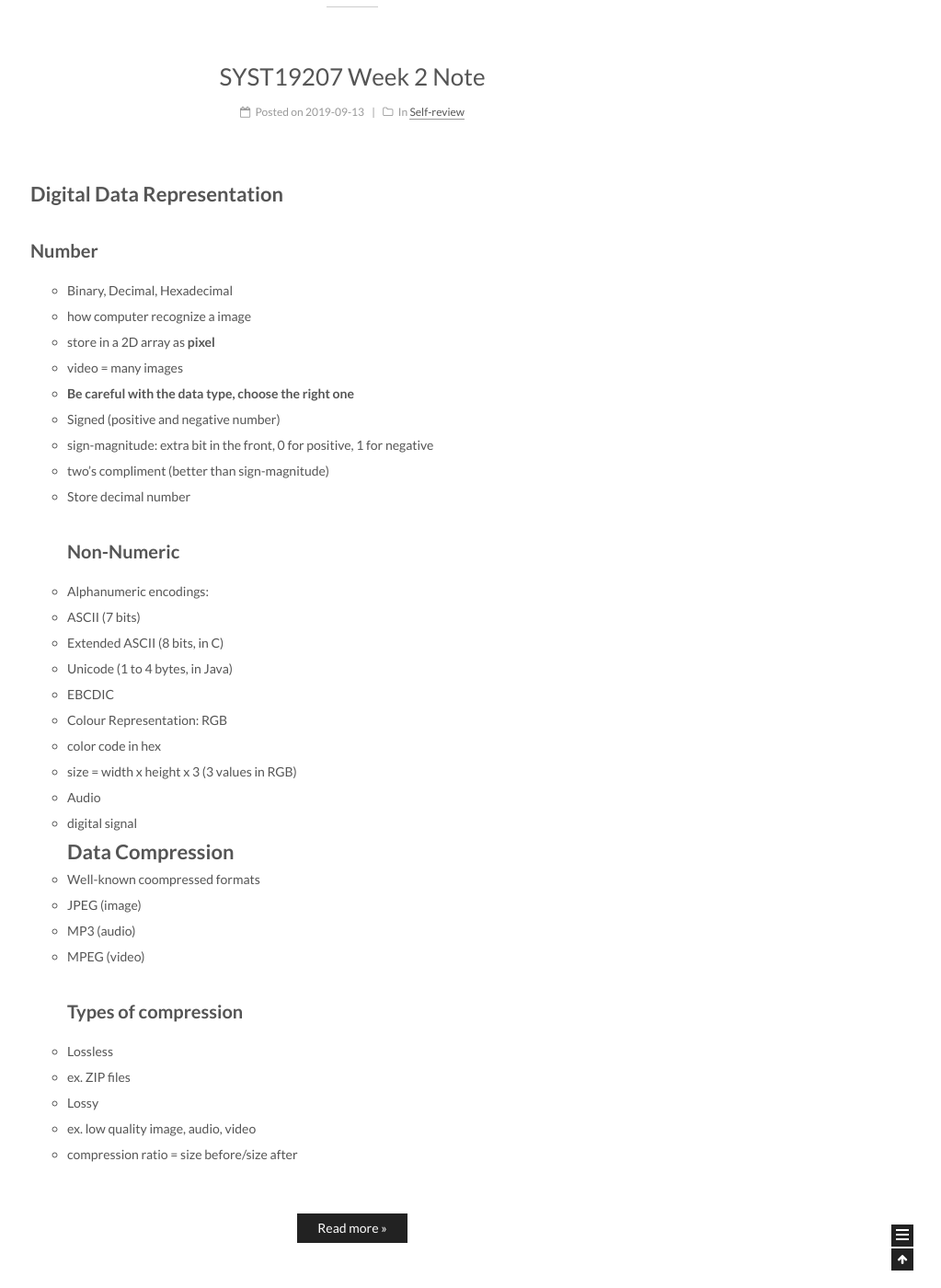
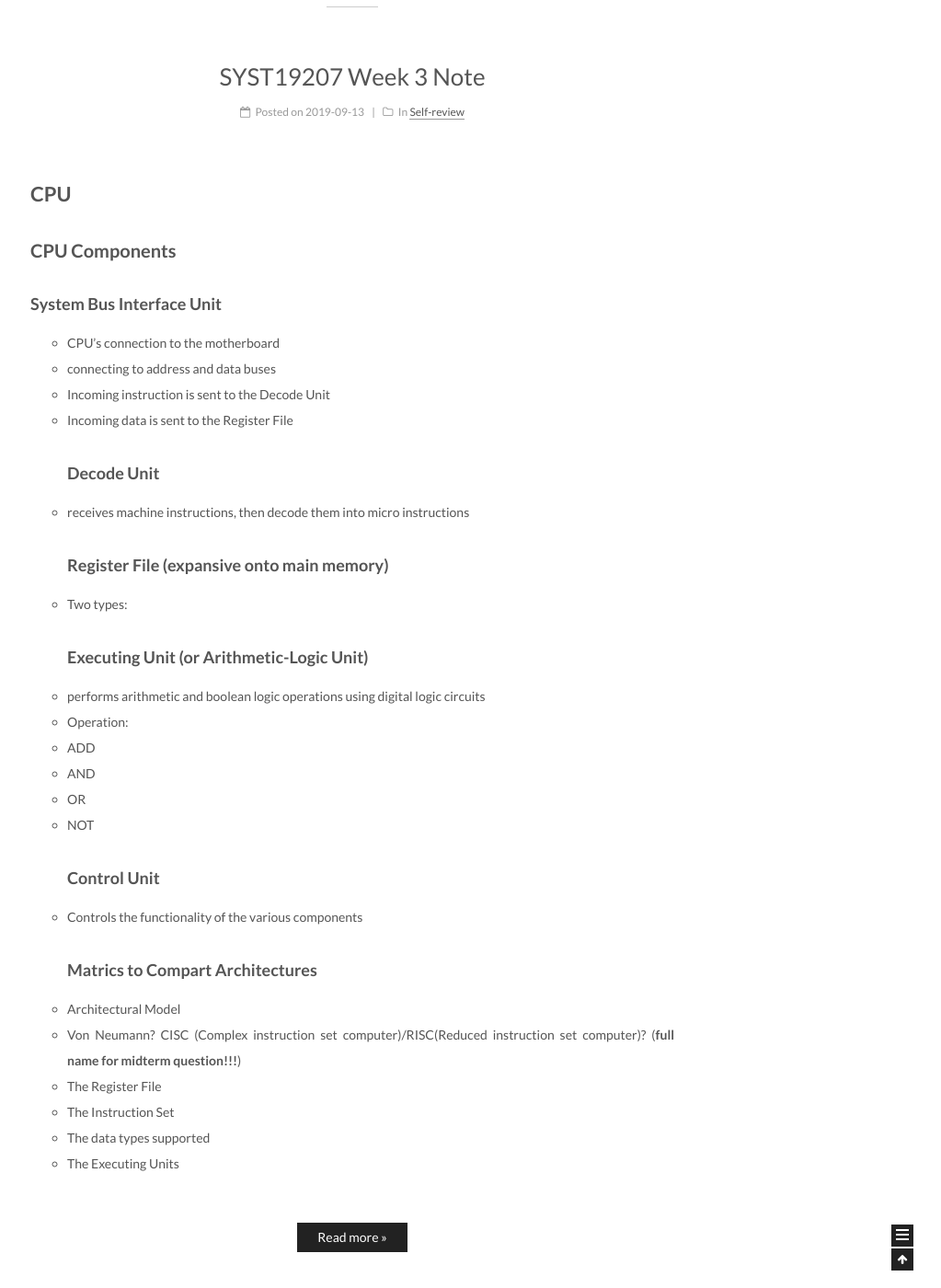
Before and after one commit to ALeafWolf/aleafwolf.github.io, a Jekyll site: the page built from index.html, in a window 1280 px wide and 1400 px high, scrolled down 5076 px. Shown: the whole window at 92% size, without its empty margins (257-1280 px from the left). Built offline with Jekyll 4.4.1, drawn with Linux system fonts in a browser that asks for light colours; the list of posts is cut into pages by our own code; some of the changed text lies outside the part shown.

Commit message:
add notes

````diff
--- /dev/null
+++ b/_posts/2019-09-12-LITT-note-w3.md
@@ -0,0 +1,12 @@
+---
+title: LITT26367 Week 3 Note
+category: Self-review
+tag: LITT26367
+---
+# Intersectionality
+* created by Kimberle Crenshaw, 1989
+* Demarginlizing the Intersection of Race and Sex: A Black Feminist Critique of Antidiscrimination Doctrine, ...
+* Def: an analytic sensibility, a way of thinking about identity and its relationship to power. Originally articulated on behalf of black women, the term brought to light the invisibility of many constituents within groups that claim them as members, but often fail to represent them
+
+# Essay
+* self-awareness related to the writing
--- a/_posts/2019-09-13-INFO23431-note-w2.md
+++ b/_posts/2019-09-13-INFO23431-note-w2.md
@@ -48,16 +48,19 @@
  - its organizational strategy regarding risk
  - exposure level of its assets
 * Many of attack could fall under more than 1 attack category
+
 ## Compromises to intellectual property
 * Intellectual Property (IP): creation, ownership and control of original ideas as well as the representation of those ideas
  - ex. algorim of google search
  - Unauthorized use of IP is an information security threat
+
 ## Software Piracy
 * The most common IP breaches involve SW piracy
 * two watch dot organizations investigate SW abuse:
  - SIIA
  - BSA
 * Copyright law with technical security mechanisem
+
 ## Deviations in quality of service
 * Availability disruption
 * Downtime: percentage of time a service in unavilable
@@ -70,6 +73,7 @@
  - phone
  - ...
 * Internet service, communications, and power irregularities dramatically affect the availability of information and systems
+
 ## Espionage or Trespass
 * Access of protected information by unauthorized individuals
 * Competitive intelligence(legal) vs. industrial expionage(illegal)
@@ -90,10 +94,12 @@
   - prevent by sorting, generate a random value, add it to the password, then encrypt it
  - social engineering: pretend other ppl in order to get info
   - prevent it by training employee to not leak sensetive info to other, like check id to verify
+
 ## Forces of nature
 * Can present some of the most dangerous threat
 * organizations must implement controls to limit damage and prepare contingency plans for continued operations
 * ex. static electricity, earchquake...
+
 ## Human error or failure
 * Set policies to let ppl know the consequence of unproper operation
 * Information characteristics:
@@ -114,22 +120,65 @@
 * Social engineering
  - phishing
  - advance-fee fraud
+
 ## Information Extortion
 * attacker steals information from a computer system and demands compensation for its return or nondisclosure
  - also known as **cyberextortion** and **ransomeware**
 * commonly done in credit card number theft
+
 ## Sabotage of vandalism
 * defacing origanzation's website for many reason rather than money
 * Cyberterrorist: attacks systems for terrorists activities via networks or internet pathways
 * Cyberwarfare: Formerly sanctioned offensive operations conducted by a government or state against information or systems of another government or state
+
 ## Software attacks
-* Malware
+### Malware
  - overwhelm the processing capabilities of online systems
  - to gain access to protected systems via hidden means
  - the attack occur when
   - an individual or a group
   - designs and deploys software to attack a system
  - ex:
-  - virus
+  - virus: contain code segments, attach to existing program, take control of access
   - worms
   - Trojan horses
+### Email Attacks
+* Mail bombing (DoS): routes large puantities of email to owverwhelm the receiver
+* Spam: more like a nuisance
+ - posibility solution: block-chain (decentralizing, micro transaction)
+* Packet sniffer: monitors data traveling over network, used for both legitimate management purposes, and stealing information from a network
+* Spoofing: gain unauthorized access, intruder assumes a trusted IP address
+* **communication and interception attacks**
+![IP Spoofing Attack](/assets/images/post_images/info23431-w3-1.png)
+* Pharming: use fear to redirect user to the illegitimate site to obtaining the private info
+* Man-in-the-middle: monitors the network packets, modifies them, and inserts them back to the network
+
+## Technical Hardware Failures or Errors
+* occur when a manufacturer distributes equipment containing a known or unknown flaw
+* the system would perform outside of expected parameters
+* teminal and intermittent errors
+
+## Technical Software Failures or Errors
+* Combinations of certain software and hardware can reveal new software bugs
+
+### neglecting change control
+* used in development process
+* ensure the authorized changes are introduced
+
+### Improper file access
+* change the path of the file that program required and focus to use other program
+
+* Problem areas:
+ - trusting network address resolution
+ - unauthenticated key exchange
+ - use of magic URLs and hidden forms: get and post for form
+ - use of weak password-based systems
+ - poor usability
+
+## Technological Obsolescenece
+* antiquated/outdated infrastructure can lead to unreliable, untrustworthy systems
+* proper managerial planning should prevent technology obsolescenece
+
+## Theft
+* illegal taking of another's physical, electronic, or intellectual property
+* Physical and electronic theft
--- a/_posts/2019-09-13-SYST19207-note-w2.md
+++ b/_posts/2019-09-13-SYST19207-note-w2.md
@@ -6,13 +6,14 @@
 # Digital Data Representation
 ## Number
 * Binary, Decimal, Hexadecimal
+ - **why use hex: 1 byte = 2 hex, easier to be represented by binary**
 * how computer recognize a image
  - store in a 2D array as **pixel**
  - video = many images
 * **Be careful with the data type, choose the right one**
 * Signed (positive and negative number)
  - sign-magnitude: extra bit in the front, 0 for positive, 1 for negative
- - two's compliment (better than sign-magnitude)
+ - two's compliment (better than sign-magnitude): 4-4 not equid to 0 if not in two's compliment
 * Store decimal number
 ## Non-Numeric
 * Alphanumeric encodings:
@@ -66,7 +67,7 @@
  - size of the address bus defines the maximum of addressable RAM for CPU
  - If the address bus size is k bits, the maximum RAM is 2^k bytes
 * Data Bus: carries the data to and from the CPU, to memory or I/O devices
-* Control Bus: contains signals that control the functions of the interconnected components
+* Control Bus: contains signals that control the functions of the interconnected components, control data flow
 * System Clock: the signals are used to synchronize the various logic and memory circuits
  - controls the individual steps in:
   - a bus read/write operation
@@ -77,22 +78,28 @@
 * Number of transistors in an integrated circuit will double about every two years
  - cannot keep going forever
 ### Computer Performance Metrics
-* Ways to measure hardware and software performance
- - Execution time: time between the start and the end of a program
- - Throughput: the amount of work done in a given time
-  - measure: MIPS
- - Latency: the time between a request and the response
- - Speedup: a way to compare performance changes/improvements
+#### Ways to measure hardware and software performance
+* Execution time: time between the start and the end of a program
+* Throughput: the amount of work done in a given time
+ - measure: MIPS
+* Latency: the time between a request and the response
+* Speedup: a way to compare performance changes/improvements
 * CPI: average number cycles of the system clock to execute one instruction
 * IPC: average number of instructions that can be executed in one clock cycle
+* Sample question:
+![question](../assets/images/post_images/syst1.png)
+```
+100 x 42 = 4200 instructions
+CPI: 16000 cycles/4200 instructions
+IPC: 4200 instructions/16000 cycles
+```
+#### Arithmetic and Geometric means
+![question](../assets/images/post_images/syst2.png)
 
-* Sample question:
-
-![question](../assets/images/post_images/syst1.png)
-
-
-100 x 42 = 4200 instructions
-
-CPI: 16000 cycles/4200 instructions
-
-IPC: 4200 instructions/16000 cycles
+#### Reliability / Availability Metrics
+* MTBF (Mean Time Between Failures)
+* MTTR (Mean Time To Repair)
+* System overall MTBF: combining component MTBF values
+* Failure Rate = 1 / MTBF
+ - ignoring down time (time to repair)
+* To increase reliability, critical computer systems often have **redundant components** in case one fails
--- /dev/null
+++ b/_posts/2019-09-13-SYST19207-note-w3.md
@@ -0,0 +1,46 @@
+---
+title: SYST19207 Week 3 Note
+category: Self-review
+tag: SYST19207
+---
+# CPU
+## CPU Components
+### System Bus Interface Unit
+* CPU's connection to the motherboard
+* connecting to address and data buses
+* Incoming instruction is sent to the Decode Unit
+* Incoming data is sent to the Register File
+### Decode Unit
+* receives machine instructions, then decode them into micro instructions
+### Register File (expansive onto main memory)
+* Two types:
+### Executing Unit (or Arithmetic-Logic Unit)
+* performs arithmetic and boolean logic operations using digital logic circuits
+* Operation:
+ - ADD
+ - AND
+ - OR
+ - NOT
+### Control Unit
+* Controls the functionality of the various components
+### Matrics to Compart Architectures
+* Architectural Model
+ - Von Neumann? CISC (Complex instruction set computer)/RISC(Reduced instruction set computer)? (**full name for midterm question!!!**)
+* The Register File
+* The Instruction Set
+* The data types supported
+* The Executing Units
+
+# Logic Circuits
+## Adder
+* Half Adder
+![example](../assets/images/post_images/syst3.png)
+
+* Full Adder
+![example](../assets/images/post_images/syst4.png)
+* two bit adder: connect carry out to carry in
+
+# Quiz
+* chip size = 32 bit, control bus = 6 bit
+ - data bus = 32 bit, address bus = 32 bit
+*
````
Also changed, not shown: _posts/2019-09-13-INFO23431-note-w3.md (added, +33 -0 lines), assets/images/post_images/info23431-w3-1.png (added), assets/images/post_images/syst2.png (added), assets/images/post_images/syst3.png (added), assets/images/post_images/syst4.png (added).
